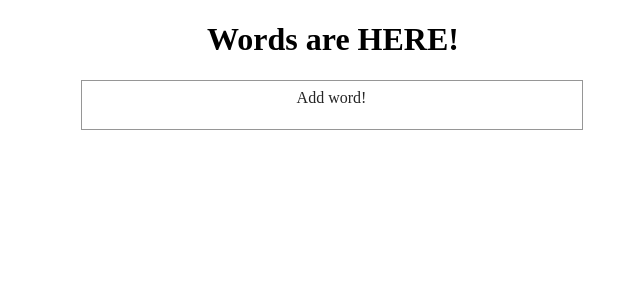
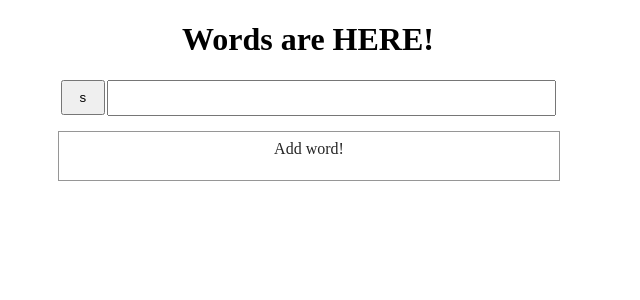
Before and after one commit to BracketAcademy/bracket_dic, a Django app: page / in a window 1280 px wide. Shown: the top 300 px of the page, without its empty margins (332-972 px from the left). Run offline with Django 3.2, Linux system fonts and the light colour scheme; data that the repository does not hold is empty.

Commit message:
'searchbar'

```diff
--- a/dic/mydic/templates/mydic/index.html
+++ b/dic/mydic/templates/mydic/index.html
@@ -7,7 +7,24 @@
     <style>
         h1 {
             text-align: center;
-            padding-left: 50px;
+        }
+        #search {
+            display: block;
+            margin: 0 auto;
+            width: 495px;
+            height: 35px;
+        }
+        #searchbar {
+            float: right;
+            width: 89%;
+            height: 85%;
+            margin: 0 !important;
+            font-size: 20px;
+        }
+        #searchsub {
+            float: left;
+            width: 9%;
+            height: 100%;
         }
         ul {
             width: 500px;
@@ -15,6 +32,7 @@
             margin-right: auto;
             list-style-type: none;
             margin-bottom: 0;
+            padding: 0;
         }
         li {
             width: 100%;
@@ -42,11 +60,10 @@
         body {
             direction: ltr !important;
         }
-        div {
+        #form-div {
             margin: 0 auto;
             text-align: center;
             display: table;
-            padding-left: 45px;
             width: 500px;
             height: 40px;
         }
@@ -68,12 +85,17 @@
 </head>
 <body>
     <h1>Words are HERE!</h1>
+    <form id="search" action="{% url 'mydic:submit' %}" method="POST">
+        {% csrf_token %}
+        <input type="button" id="searchsub" value="s">
+        <input type="text" id="searchbar" name="searchtxt" value="">
+    </form>
     <ul>
         {% for w in word %}
         <li><span class="wordn">{{ forloop.counter }}</span><a href="{% url 'mydic:detail' w.id %}" style = "text-transform:capitalize;">{{ w.word_text }}</span></a></li>
         {% endfor %}
     </ul>
-    <div>
+    <div id="form-div">
     <a id='form' href="{% url 'mydic:form' %}">Add word!</a>
     </div>
 </body>
```
